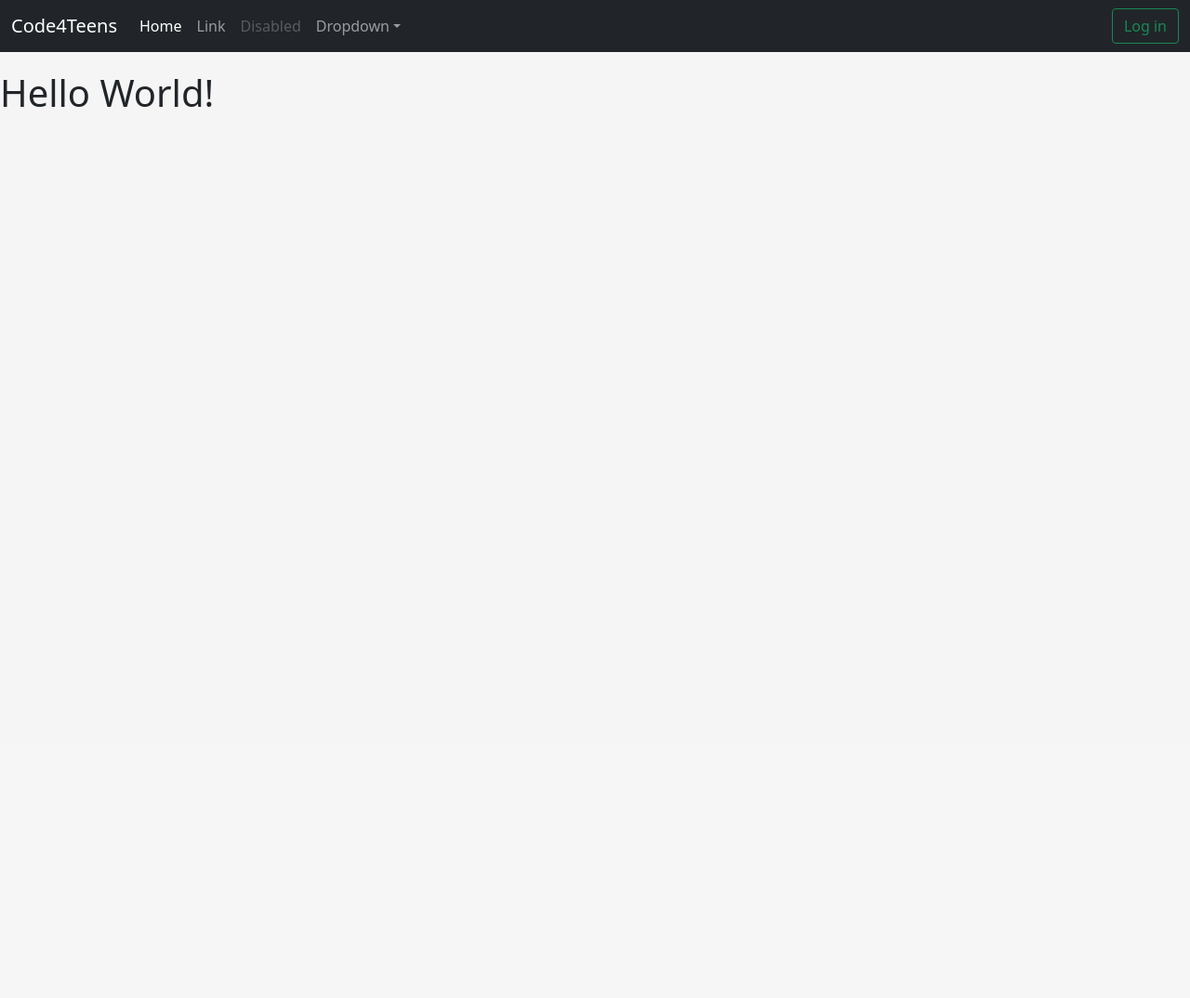
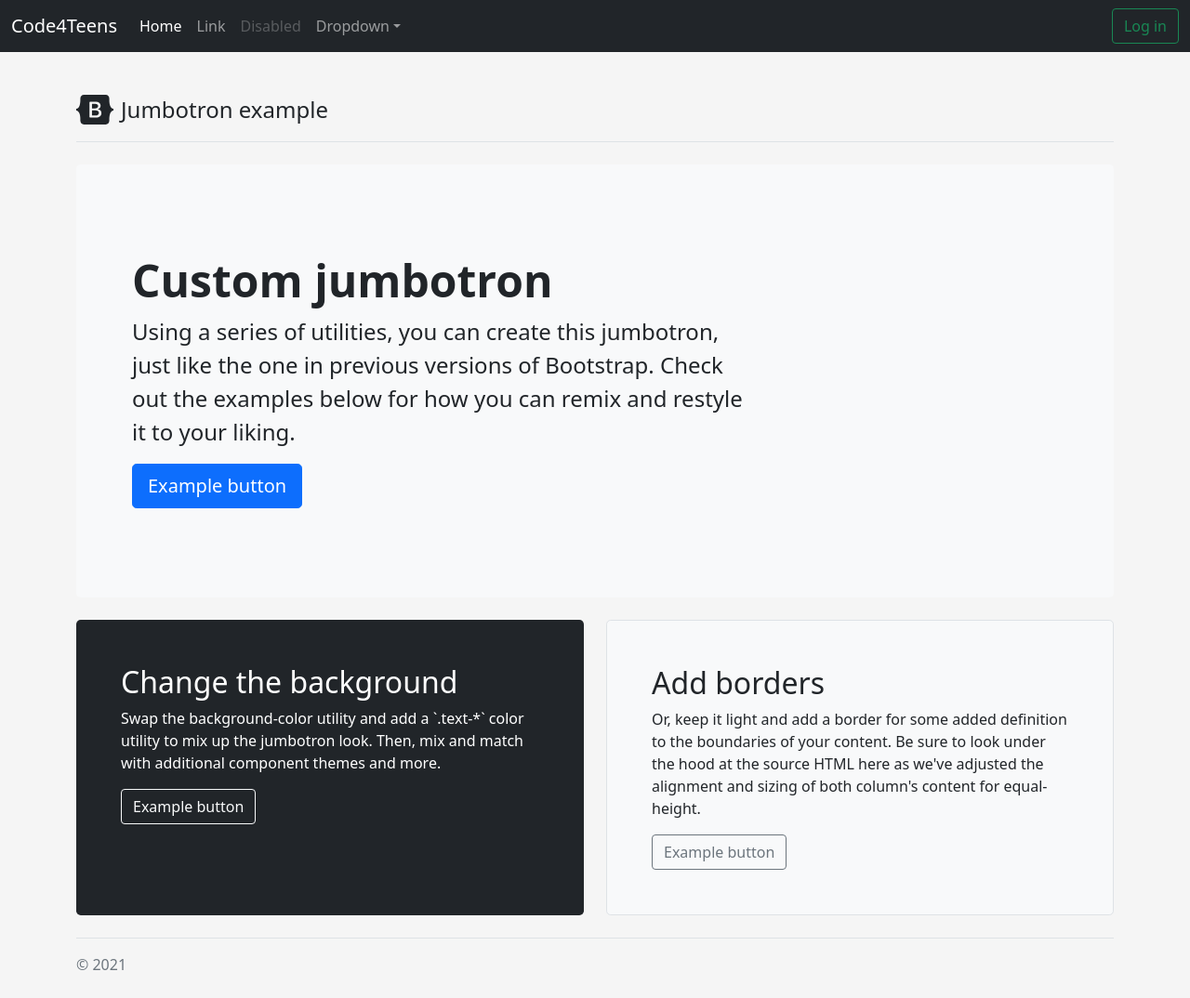
Before and after one commit to code4teens/c4t-web-app, a Flask app: page / in a window 1280 px wide. Shown: the whole page at 93% size. Before the commit the page ends 115 px from the top, so only its background shows below. Run offline with Flask 2, Linux system fonts and the light colour scheme.

Commit message:
chore: bootstrapify index template

```diff
--- a/templates/index.html
+++ b/templates/index.html
@@ -4,5 +4,41 @@
 {% endblock %}
 {% block title %}Welcome{% endblock %}
 {% block content %}
-  <h1>Hello World!</h1>
+  <div class="container py-4">
+    <header class="pb-3 mb-4 border-bottom">
+      <a href="/" class="d-flex align-items-center text-dark text-decoration-none">
+        <svg xmlns="http://www.w3.org/2000/svg" width="40" height="32" class="me-2" viewBox="0 0 118 94" role="img"><title>Bootstrap</title><path fill-rule="evenodd" clip-rule="evenodd" d="M24.509 0c-6.733 0-11.715 5.893-11.492 12.284.214 6.14-.064 14.092-2.066 20.577C8.943 39.365 5.547 43.485 0 44.014v5.972c5.547.529 8.943 4.649 10.951 11.153 2.002 6.485 2.28 14.437 2.066 20.577C12.794 88.106 17.776 94 24.51 94H93.5c6.733 0 11.714-5.893 11.491-12.284-.214-6.14.064-14.092 2.066-20.577 2.009-6.504 5.396-10.624 10.943-11.153v-5.972c-5.547-.529-8.934-4.649-10.943-11.153-2.002-6.484-2.28-14.437-2.066-20.577C105.214 5.894 100.233 0 93.5 0H24.508zM80 57.863C80 66.663 73.436 72 62.543 72H44a2 2 0 01-2-2V24a2 2 0 012-2h18.437c9.083 0 15.044 4.92 15.044 12.474 0 5.302-4.01 10.049-9.119 10.88v.277C75.317 46.394 80 51.21 80 57.863zM60.521 28.34H49.948v14.934h8.905c6.884 0 10.68-2.772 10.68-7.727 0-4.643-3.264-7.207-9.012-7.207zM49.948 49.2v16.458H60.91c7.167 0 10.964-2.876 10.964-8.281 0-5.406-3.903-8.178-11.425-8.178H49.948z" fill="currentColor"></path></svg>
+        <span class="fs-4">Jumbotron example</span>
+      </a>
+    </header>
+
+    <div class="p-5 mb-4 bg-light rounded-3">
+      <div class="container-fluid py-5">
+        <h1 class="display-5 fw-bold">Custom jumbotron</h1>
+        <p class="col-md-8 fs-4">Using a series of utilities, you can create this jumbotron, just like the one in previous versions of Bootstrap. Check out the examples below for how you can remix and restyle it to your liking.</p>
+        <button class="btn btn-primary btn-lg" type="button">Example button</button>
+      </div>
+    </div>
+
+    <div class="row align-items-md-stretch">
+      <div class="col-md-6">
+        <div class="h-100 p-5 text-white bg-dark rounded-3">
+          <h2>Change the background</h2>
+          <p>Swap the background-color utility and add a `.text-*` color utility to mix up the jumbotron look. Then, mix and match with additional component themes and more.</p>
+          <button class="btn btn-outline-light" type="button">Example button</button>
+        </div>
+      </div>
+      <div class="col-md-6">
+        <div class="h-100 p-5 bg-light border rounded-3">
+          <h2>Add borders</h2>
+          <p>Or, keep it light and add a border for some added definition to the boundaries of your content. Be sure to look under the hood at the source HTML here as we've adjusted the alignment and sizing of both column's content for equal-height.</p>
+          <button class="btn btn-outline-secondary" type="button">Example button</button>
+        </div>
+      </div>
+    </div>
+
+    <footer class="pt-3 mt-4 text-muted border-top">
+      &copy; 2021
+    </footer>
+  </div>
 {% endblock %}
```
